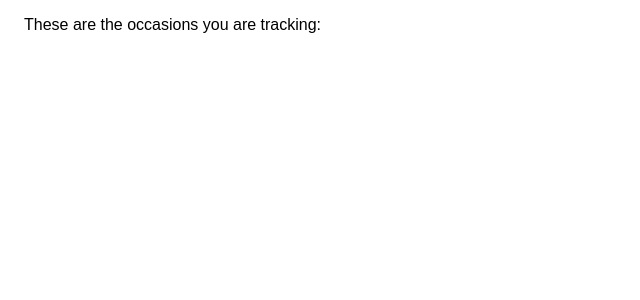
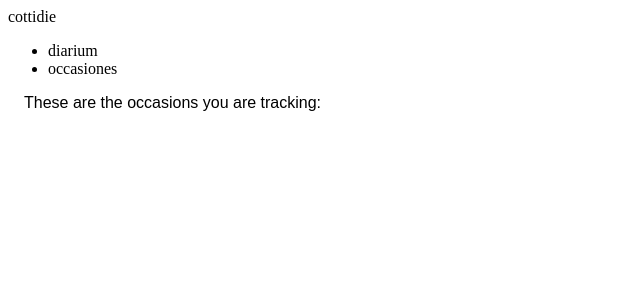
Before and after one commit to rixx/cottidie, a Django app: template src/cottidie/occasiones/templates/occasiones/main.html in a window 1280 px wide. Shown: the top 300 px of the page, without its empty margins (0-640 px from the left). Run offline with Django 3.2, Linux system fonts and the light colour scheme; the template is opened without the code that fills it, so the values that code supplies are empty; style sheets or scripts are compiled from the project's sources; some libraries are stand-ins or nearby versions.

Commit message:
Add a navbar

```diff
--- a/src/cottidie/base/templates/base/base.html
+++ b/src/cottidie/base/templates/base/base.html
@@ -13,6 +13,15 @@
     </head>
 
     <body>
+        <div class="navbar">
+            <div class="navbar-header">
+                cottidie
+            </div>
+            <ul>
+                <li>diarium</li>
+                <li>occasiones</li>
+            </ul>
+        </div>
         <div class="cottidie-content">
             {% block content %}
             {% endblock %}
```
